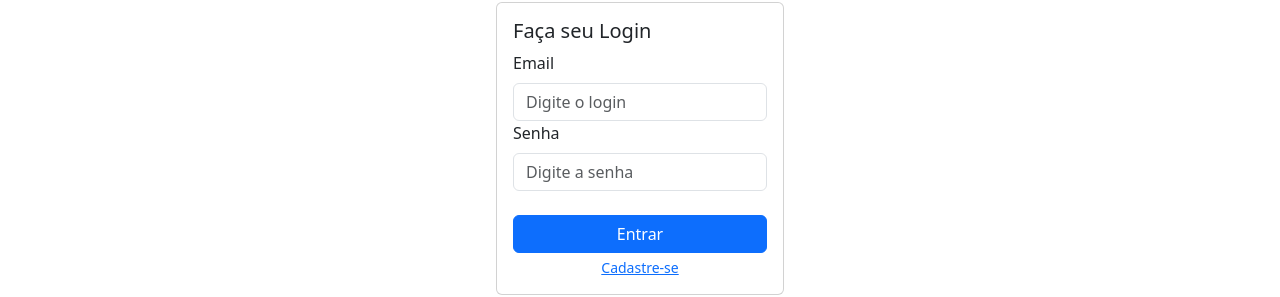
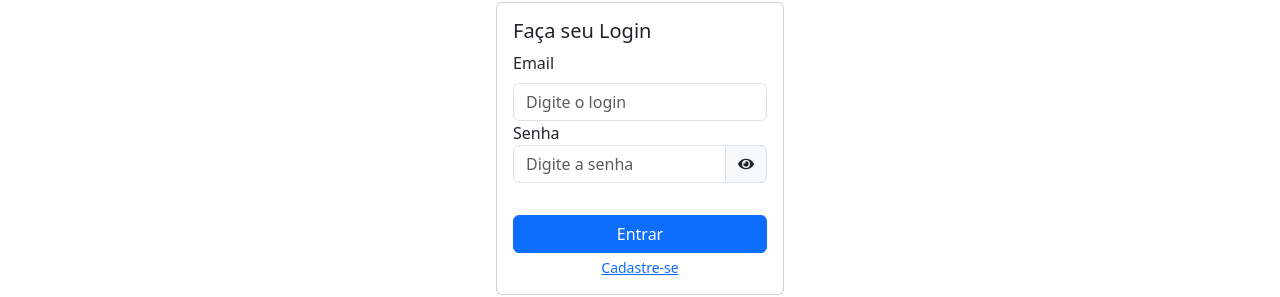
Before and after one commit to jsidegum/work-project-01-app, a React (Create React App) app: page / in a window 1280 px wide. Shown: the part 252-549 px from the top of the page. Built offline with nearby package versions, Linux system fonts and the light colour scheme.

Commit message:
Implementar funcionalidade de mostrar/ocultar a senha no campo de senha.

```diff
--- a/package.json
+++ b/package.json
@@ -13,6 +13,7 @@
     "react": "^18.2.0",
     "react-bootstrap": "^2.7.4",
     "react-dom": "^18.2.0",
+    "react-icons": "^4.9.0",
     "react-router-dom": "^6.11.2",
     "react-scripts": "5.0.1",
     "web-vitals": "^2.1.4"
--- a/src/views/login.js
+++ b/src/views/login.js
@@ -1,5 +1,6 @@
 import React, { useState } from 'react';
-import { Form, Button } from 'react-bootstrap';
+import { Form, Button, InputGroup, FormControl } from 'react-bootstrap';
+import { FaEye, FaEyeSlash } from 'react-icons/fa';
 import CenteredCard from '../components/card';
 import axios from 'axios';
 import ModalAlert from '../components/modalAlert';
@@ -7,7 +8,6 @@ import { useNavigate } from 'react-router-dom';
 import { aesUtil } from '../crypto/AESUtil';
 
 const Login = () => {
-
     const url = process.env.REACT_APP_URL;
     const key = process.env.REACT_APP_KEY;
 
@@ -15,6 +15,7 @@ const Login = () => {
     const [senha, setSenha] = useState('');
     const [showModalAlert, setShowModalAlert] = useState(false);
     const [mensagemModalAlert, setMensagemModalAlert] = useState('');
+    const [passwordVisible, setPasswordVisible] = useState(false);
 
     const navigate = useNavigate();
 
@@ -26,15 +27,15 @@ const Login = () => {
     };
 
     const entrar = async () => {
-
         const data = {
             email: hashedEmail,
             password: hashedSenha
         };
 
-        console.log(data)
+        console.log(data);
 
-        axios.post(url + '/userData/auth', data)
+        axios
+            .post(url + '/userData/auth', data)
             .then(response => {
                 localStorage.setItem('_usuario_logado', JSON.stringify(response.data));
                 navigate('/home');
@@ -44,7 +45,10 @@ const Login = () => {
                 setMensagemModalAlert(error.response.data);
                 setShowModalAlert(true);
             });
+    };
 
+    const togglePasswordVisibility = () => {
+        setPasswordVisible(!passwordVisible);
     };
 
     return (
@@ -56,18 +60,29 @@ const Login = () => {
                         type="email"
                         placeholder="Digite o login"
                         value={email}
-                        onChange={(e) => setEmail(e.target.value)}
+                        onChange={e => setEmail(e.target.value)}
                     />
                 </Form.Group>
 
                 <Form.Group controlId="formBasicPassword">
-                    <Form.Label>Senha</Form.Label>
-                    <Form.Control
-                        type="password"
-                        placeholder="Digite a senha"
-                        value={senha}
-                        onChange={(e) => setSenha(e.target.value)}
-                    />
+                    <Form.Label>
+                        Senha
+                        <InputGroup>
+                            <FormControl
+                                type={passwordVisible ? 'text' : 'password'}
+                                placeholder="Digite a senha"
+                                value={senha}
+                                onChange={e => setSenha(e.target.value)}
+                            />
+                            <InputGroup.Text onClick={togglePasswordVisibility}>
+                                {passwordVisible ? (
+                                    <FaEyeSlash />
+                                ) : (
+                                    <FaEye />
+                                )}
+                            </InputGroup.Text>
+                        </InputGroup>
+                    </Form.Label>
                 </Form.Group>
 
                 <br />
@@ -86,11 +101,9 @@ const Login = () => {
 
             {showModalAlert && (
                 <ModalAlert
-                    mensagem={mensagemModalAlert}
-                    handleClose={handleCloseModalAlert}
-                />
+					mensagem={mensagemModalAlert}
+					handleClose={handleCloseModalAlert} />
             )}
-
         </CenteredCard>
     );
 };
```
